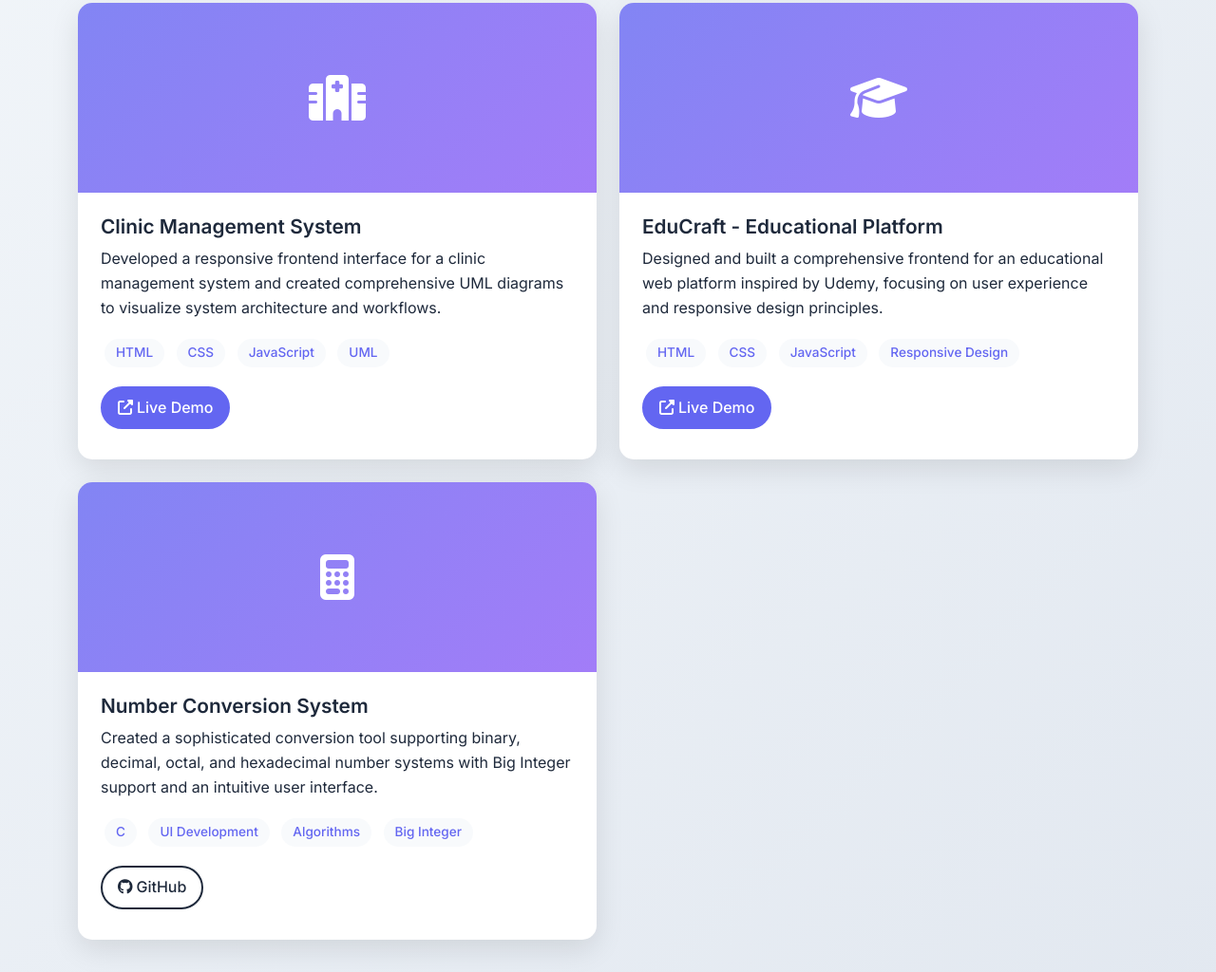
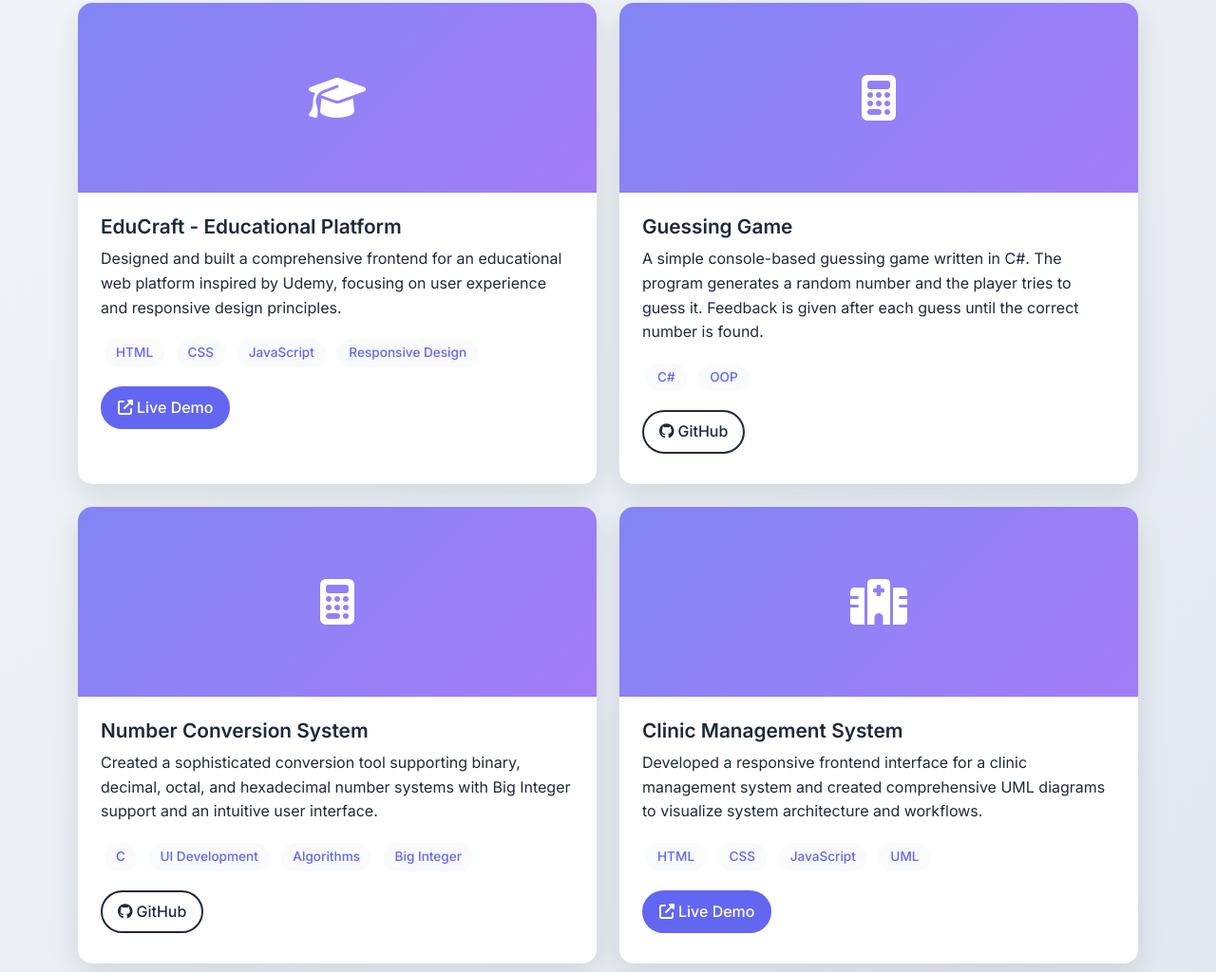
Before and after one commit to hania505/My-portfolio, a plain HTML site: page index.html in a window 1280 px wide. Shown: the part 3508-4532 px from the top of the page at 95% size. Drawn offline with nearby package versions, Linux system fonts and the light colour scheme.

Commit message:
updated projects section

```diff
--- a/index.html
+++ b/index.html
@@ -1,13 +1,21 @@
 <!DOCTYPE html>
 <html lang="en">
-
   <head>
     <meta charset="UTF-8" />
     <meta name="viewport" content="width=device-width, initial-scale=1.0" />
     <title>Hania Kadry - .NET Full Stack Developer</title>
-  <link href="https://cdnjs.cloudflare.com/ajax/libs/bootstrap/5.3.0/css/bootstrap.min.css" rel="stylesheet" />
-  <link href="https://cdnjs.cloudflare.com/ajax/libs/font-awesome/6.4.0/css/all.min.css" rel="stylesheet" />
-  <link href="https://fonts.googleapis.com/css2?family=Inter:wght@300;400;500;600;700&display=swap" rel="stylesheet" />
+    <link
+      href="https://cdnjs.cloudflare.com/ajax/libs/bootstrap/5.3.0/css/bootstrap.min.css"
+      rel="stylesheet"
+    />
+    <link
+      href="https://cdnjs.cloudflare.com/ajax/libs/font-awesome/6.4.0/css/all.min.css"
+      rel="stylesheet"
+    />
+    <link
+      href="https://fonts.googleapis.com/css2?family=Inter:wght@300;400;500;600;700&display=swap"
+      rel="stylesheet"
+    />
     <link rel="stylesheet" href="css/style.css" />
   </head>
 
@@ -16,7 +24,12 @@
     <nav class="navbar navbar-expand-lg">
       <div class="container">
         <a class="navbar-brand" href="#home">Hania Kadry</a>
-      <button class="navbar-toggler" type="button" data-bs-toggle="collapse" data-bs-target="#navbarNav">
+        <button
+          class="navbar-toggler"
+          type="button"
+          data-bs-toggle="collapse"
+          data-bs-target="#navbarNav"
+        >
           <span class="navbar-toggler-icon"></span>
         </button>
         <div class="collapse navbar-collapse" id="navbarNav">
@@ -61,15 +74,25 @@
               always aiming for code that feels as good as it works.
             </p>
             <div class="cta-buttons">
-            <a href="#projects" class="btn btn-primary-custom">View My Work</a>
-            <a href="media/Hania-Kadry-CV.pdf" download class="btn btn-outline-custom">
+              <a href="#projects" class="btn btn-primary-custom"
+                >View My Work</a
+              >
+              <a
+                href="media/Hania-Kadry-CV.pdf"
+                download
+                class="btn btn-outline-custom"
+              >
                 <i class="fas fa-download me-2"></i>Download CV
               </a>
               <a href="#contact" class="btn btn-outline-custom">Get In Touch</a>
             </div>
           </div>
           <div class="col-lg-5 text-center">
-          <img src="media/profile-pic.jpg" alt="Hania Kadry" class="hero-profile-image" />
+            <img
+              src="media/profile-pic.jpg"
+              alt="Hania Kadry"
+              class="hero-profile-image"
+            />
           </div>
         </div>
       </div>
@@ -107,7 +130,8 @@
               <div class="row">
                 <div class="col-md-6">
                   <h5>
-                  <i class="fas fa-graduation-cap text-primary me-2"></i>Education
+                    <i class="fas fa-graduation-cap text-primary me-2"></i
+                    >Education
                   </h5>
                   <p>
                     Computer Science & AI<br />Helwan University (2023-2027)
@@ -115,7 +139,8 @@
                 </div>
                 <div class="col-md-6">
                   <h5>
-                  <i class="fas fa-certificate text-primary me-2"></i>Certification
+                    <i class="fas fa-certificate text-primary me-2"></i
+                    >Certification
                   </h5>
                   <p>
                     Full-Stack .NET Web Development<br />DEPI (2025-Present)
@@ -168,7 +193,8 @@
 
               <div class="experience-item fade-in">
                 <h4>
-                <i class="fas fa-graduation-cap text-primary me-2"></i>Computer Science & AI Student
+                  <i class="fas fa-graduation-cap text-primary me-2"></i
+                  >Computer Science & AI Student
                 </h4>
                 <p class="text-muted mb-2">
                   Helwan University | 2023 - 2027 | GPA: 3.7
@@ -262,7 +288,108 @@
           <div class="row g-4">
             <div class="col-lg-6 fade-in">
               <div class="project-card">
-              <div class="project-image" style="background-image: url('PROJECT_IMAGE_URL_2')">
+                <div
+                  class="project-image"
+                  style="background-image: url('PROJECT_IMAGE_URL_3')"
+                >
+                  <i class="fas fa-graduation-cap"></i>
+                </div>
+                <div class="project-content">
+                  <h4 class="project-title">EduCraft - Educational Platform</h4>
+                  <p>
+                    Designed and built a comprehensive frontend for an
+                    educational web platform inspired by Udemy, focusing on user
+                    experience and responsive design principles.
+                  </p>
+                  <div class="mt-3">
+                    <span class="project-tech">HTML</span>
+                    <span class="project-tech">CSS</span>
+                    <span class="project-tech">JavaScript</span>
+                    <span class="project-tech">Responsive Design</span>
+                  </div>
+                  <div class="project-buttons">
+                    <a
+                      href="https://mohannad-elsayed.github.io/it-project-educraft/hager-hisham/Login Page/index.html"
+                      target="_blank"
+                      class="btn-demo"
+                    >
+                      <i class="fas fa-external-link-alt me-1"></i>Live Demo
+                    </a>
+                  </div>
+                </div>
+              </div>
+            </div>
+            <div class="col-lg-6 fade-in">
+              <div class="project-card">
+                <div
+                  class="project-image"
+                  style="background-image: url('PROJECT_IMAGE_URL_4')"
+                >
+                  <i class="fas fa-calculator"></i>
+                </div>
+                <div class="project-content">
+                  <h4 class="project-title">Guessing Game</h4>
+                  <p>
+                    A simple console-based guessing game written in C#. The
+                    program generates a random number and the player tries to
+                    guess it. Feedback is given after each guess until the
+                    correct number is found.
+                  </p>
+                  <div class="mt-3">
+                    <span class="project-tech">C#</span>
+                    <span class="project-tech">OOP</span>
+                  </div>
+                  <div class="project-buttons">
+                    <a
+                      href="https://hania505.github.io/GuessingGame/"
+                      target="_blank"
+                      class="btn-github"
+                    >
+                      <i class="fab fa-github me-1"></i>GitHub
+                    </a>
+                  </div>
+                </div>
+              </div>
+            </div>
+            <div class="col-lg-6 fade-in">
+              <div class="project-card">
+                <div
+                  class="project-image"
+                  style="background-image: url('PROJECT_IMAGE_URL_4')"
+                >
+                  <i class="fas fa-calculator"></i>
+                </div>
+                <div class="project-content">
+                  <h4 class="project-title">Number Conversion System</h4>
+                  <p>
+                    Created a sophisticated conversion tool supporting binary,
+                    decimal, octal, and hexadecimal number systems with Big
+                    Integer support and an intuitive user interface.
+                  </p>
+                  <div class="mt-3">
+                    <span class="project-tech">C</span>
+                    <span class="project-tech">UI Development</span>
+                    <span class="project-tech">Algorithms</span>
+                    <span class="project-tech">Big Integer</span>
+                  </div>
+                  <div class="project-buttons">
+                    <a
+                      href="https://github.com/NumberSystemWizards/NumberSystem-Wizards"
+                      target="_blank"
+                      class="btn-github"
+                    >
+                      <i class="fab fa-github me-1"></i>GitHub
+                    </a>
+                  </div>
+                </div>
+              </div>
+            </div>
+            <div class="col-lg-6 fade-in">
+              <div class="project-card">
+                <div
+                  class="project-image"
+                  style="background-image: url('PROJECT_IMAGE_URL_2')"
+                >
                   <i class="fas fa-hospital"></i>
                 </div>
                 <div class="project-content">
@@ -279,67 +406,20 @@
                     <span class="project-tech">UML</span>
                   </div>
                   <div class="project-buttons">
-                  <a href="https://yarahossam1.github.io/Clinic-system/" target="_blank" class="btn-demo">
+                    <a
+                      href="https://yarahossam1.github.io/Clinic-system/"
+                      target="_blank"
+                      class="btn-demo"
+                    >
                       <i class="fas fa-external-link-alt me-1"></i>Live Demo
                     </a>
                   </div>
                 </div>
               </div>
             </div>
-          <div class="col-lg-6 fade-in">
-            <div class="project-card">
-              <div class="project-image" style="background-image: url('PROJECT_IMAGE_URL_3')">
-                <i class="fas fa-graduation-cap"></i>
-              </div>
-              <div class="project-content">
-                <h4 class="project-title">EduCraft - Educational Platform</h4>
-                <p>
-                  Designed and built a comprehensive frontend for an
-                  educational web platform inspired by Udemy, focusing on user
-                  experience and responsive design principles.
-                </p>
-                <div class="mt-3">
-                  <span class="project-tech">HTML</span>
-                  <span class="project-tech">CSS</span>
-                  <span class="project-tech">JavaScript</span>
-                  <span class="project-tech">Responsive Design</span>
-                </div>
-                <div class="project-buttons">
-                  <a href="https://mohannad-elsayed.github.io/it-project-educraft/hager-hisham/Login Page/index.html"
-                    target="_blank" class="btn-demo">
-                    <i class="fas fa-external-link-alt me-1"></i>Live Demo
-                  </a>
-                </div>
-              </div>
-            </div>
-          </div>
-          <div class="col-lg-6 fade-in">
-            <div class="project-card">
-              <div class="project-image" style="background-image: url('PROJECT_IMAGE_URL_4')">
-                <i class="fas fa-calculator"></i>
-              </div>
-              <div class="project-content">
-                <h4 class="project-title">Number Conversion System</h4>
-                <p>
-                  Created a sophisticated conversion tool supporting binary,
-                  decimal, octal, and hexadecimal number systems with Big
-                  Integer support and an intuitive user interface.
-                </p>
-                <div class="mt-3">
-                  <span class="project-tech">C</span>
-                  <span class="project-tech">UI Development</span>
-                  <span class="project-tech">Algorithms</span>
-                  <span class="project-tech">Big Integer</span>
-                </div>
-                <div class="project-buttons">
-                  <a href="https://github.com/NumberSystemWizards/NumberSystem-Wizards" target="_blank"
-                    class="btn-github">
-                    <i class="fab fa-github me-1"></i>GitHub
-                  </a>
-                </div>
-              </div>
-            </div>
-          </div>
+
+
+
           </div>
         </div>
       </section>
@@ -455,7 +535,9 @@
                     <i class="fas fa-envelope contact-icon"></i>
                     <div>
                       <h6>Email</h6>
-                    <a href="mailto:haniahisham6@gmail.com" class="text-light">haniahisham6@gmail.com</a>
+                      <a href="mailto:haniahisham6@gmail.com" class="text-light"
+                        >haniahisham6@gmail.com</a
+                      >
                     </div>
                   </div>
                 </div>
@@ -464,7 +546,9 @@
                     <i class="fas fa-phone contact-icon"></i>
                     <div>
                       <h6>Phone</h6>
-                    <a href="tel:+201112376636" class="text-light">+20 111 237 6636</a>
+                      <a href="tel:+201112376636" class="text-light"
+                        >+20 111 237 6636</a
+                      >
                     </div>
                   </div>
                 </div>
@@ -473,8 +557,12 @@
                     <i class="fab fa-linkedin contact-icon"></i>
                     <div>
                       <h6>LinkedIn</h6>
-                    <a href="https://www.linkedin.com/in/hania-kadry" target="_blank"
-                      class="text-light">linkedin.com/in/hania-kadry</a>
+                      <a
+                        href="https://www.linkedin.com/in/hania-kadry"
+                        target="_blank"
+                        class="text-light"
+                        >linkedin.com/in/hania-kadry</a
+                      >
                     </div>
                   </div>
                 </div>
@@ -483,18 +571,30 @@
                     <i class="fab fa-github contact-icon"></i>
                     <div>
                       <h6>GitHub</h6>
-                    <a href="https://github.com/hania505" target="_blank" class="text-light">View My Projects</a>
+                      <a
+                        href="https://github.com/hania505"
+                        target="_blank"
+                        class="text-light"
+                        >View My Projects</a
+                      >
                     </div>
                   </div>
                 </div>
               </div>
 
               <div class="text-center mt-4">
-              <a href="https://mail.google.com/mail/?view=cm&fs=1&to=haniahisham6@gmail.com&su=Let's%20Work%20Together&body=Hi%20Hania,%0A%0AI%20would%20like%20to%20discuss%20a%20project%20opportunity%20with%20you."
-                target="_blank" class="btn btn-primary-custom me-3">
+                <a
+                  href="https://mail.google.com/mail/?view=cm&fs=1&to=haniahisham6@gmail.com&su=Let's%20Work%20Together&body=Hi%20Hania,%0A%0AI%20would%20like%20to%20discuss%20a%20project%20opportunity%20with%20you."
+                  target="_blank"
+                  class="btn btn-primary-custom me-3"
+                >
                   <i class="fas fa-paper-plane me-2"></i>Send Message
                 </a>
-              <a href="https://www.linkedin.com/in/hania-kadry" target="_blank" class="btn btn-outline-custom">
+                <a
+                  href="https://www.linkedin.com/in/hania-kadry"
+                  target="_blank"
+                  class="btn btn-outline-custom"
+                >
                   <i class="fab fa-linkedin me-2"></i>Connect on LinkedIn
                 </a>
               </div>
@@ -514,5 +614,4 @@
     <script src="https://cdnjs.cloudflare.com/ajax/libs/bootstrap/5.3.0/js/bootstrap.bundle.min.js"></script>
     <script src="js/script.js"></script>
   </body>
-
 </html>
```
Lines whose indentation alone changed are shown as unchanged.
